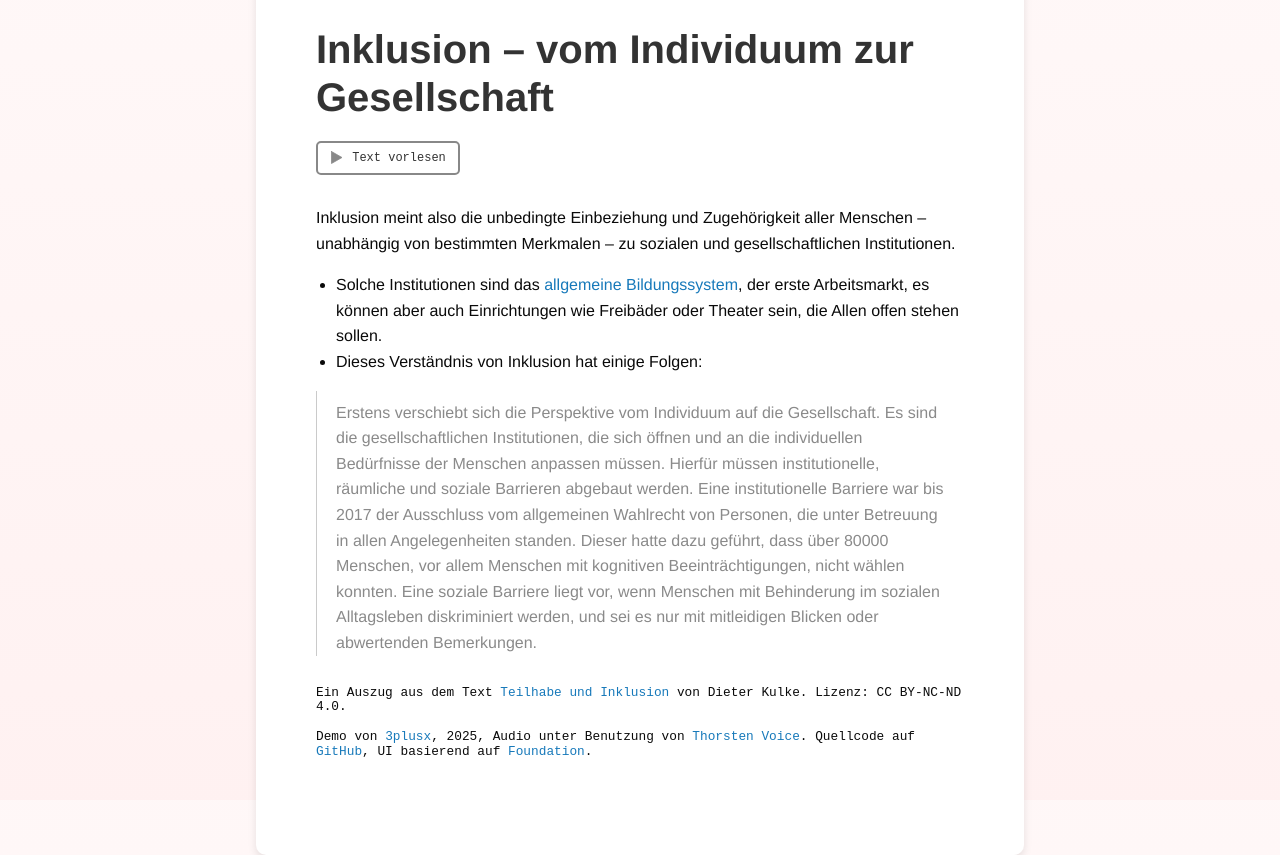
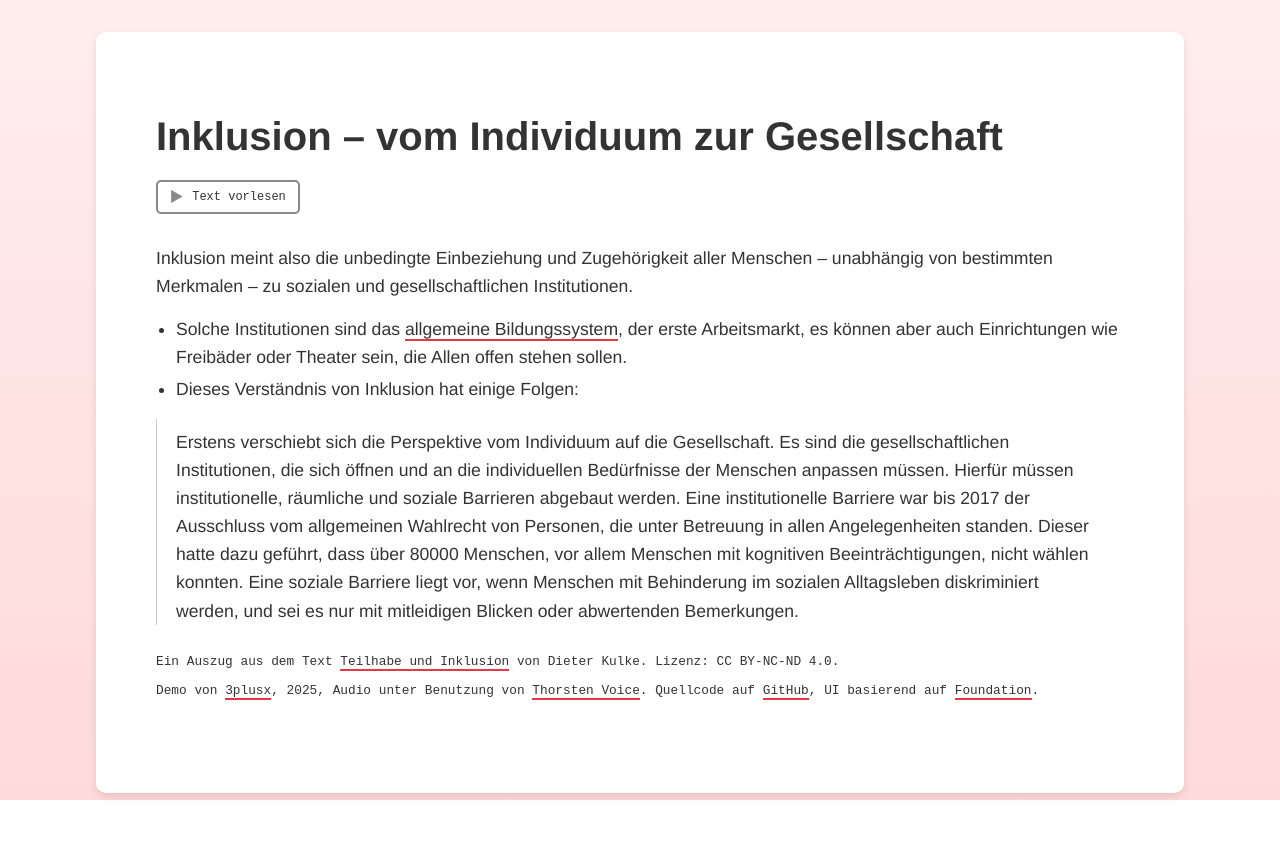
Before and after one commit to 3plusx/tts-demo, a plain HTML site: page index.html in a window 1280 px wide. After the commit the page ends 800 px from the top, so only its background shows below. Drawn offline with nearby package versions, Linux system fonts and the light colour scheme.

Commit message:
UI content load animation, better text content display

```diff
--- a/scss/reader.scss
+++ b/scss/reader.scss
@@ -80,7 +80,7 @@
   opacity: 1;
 }
 .readings.while_playing .segment {
-  opacity: 0.35;
+  opacity: 1;
 }
 .readings.while_playing .segment.current {
   background-color: #d0f0d0;
--- a/scss/styles.scss
+++ b/scss/styles.scss
@@ -5,7 +5,7 @@ body, html {
 }
 
 body {
-    background: linear-gradient(to bottom, rgba(255, 230, 230,0.3), rgb(255, 209, 209,0.3));
+    background: linear-gradient(to bottom, rgba(255, 230, 230,0.7), rgb(255, 209, 209,0.8));
     display: flex;
     justify-content: center;
     align-items: center;
@@ -33,16 +33,42 @@ h1 {
     margin-bottom: 20px;
 }
 
+p {
+    font-size: 1.1em;
+    line-height: 1.6;
+    color: #333;
+    margin-bottom: 15px;
+}
+ul li, blockquote, blockquote p {
+    font-size: 1.1em;
+    line-height: 1.6;
+    color: #333;
+    margin-bottom: 3px;
+}
 .small {
     font-family: 'Courier New', Courier, monospace;
     font-size: 0.8em;
     line-height: 1.12
 }
+a {
+    color: #e63946;
+    text-decoration: none;
+    border-bottom: 2px solid #e63946;
+}
+@media only screen and (max-width: 1500px) {
+
+    .grid-container {
+        width: 85%;
+        margin-top: 25px;
+    }
+
+}
+
 @media only screen and (max-width: 1200px) {
 
     .grid-container {
-        width: 70%;
-        margin-top: 15px;
+        width: 80%;
+        margin-top: 105px;
     }
 
 }
@@ -73,3 +99,68 @@ h1 {
         font-size: 1.8em;
     }
 }
+.grid-container {
+  animation-name:gridload;
+  animation-duration:1s;
+  animation-iteration-count:1;
+  animation-fill-mode:forwards;
+  animation-delay:.5s;
+  opacity:0;
+  transform:translateX(0) translateY(0) scale(.95);
+
+}
+
+h1, p, ul li, blockquote, blockquote p {
+  animation-name:textload;
+  animation-duration:2s;
+  animation-iteration-count:1;
+  animation-fill-mode:forwards;
+  animation-delay:0.5s;
+
+    opacity:1;
+    background: linear-gradient(to left, rgb(250, 182, 182), rgb(241, 73, 73));
+    -webkit-background-clip: text;
+    -webkit-text-fill-color: transparent;
+
+    /* Fallback für Firefox */
+     color: rgb(250, 182, 182);
+    background-clip: text;
+
+
+
+}
+
+
+@keyframes gridload {
+  from {
+    -webkit-transform:translateX(0) translateY(0) scale(.95);
+    transform:translateX(0) translateY(0) scale(.95);
+    opacity:0
+  }
+  to {
+    -webkit-transform:translateX(0) translateY(0) scale(1);
+    transform:translateX(0) translateY(0) scale(1);
+    opacity:1
+  }
+}
+@keyframes textload {
+  from {
+   opacity:0;
+    background: linear-gradient(to left, rgb(250, 182, 182), rgb(241, 73, 73));
+    -webkit-background-clip: text;
+    -webkit-text-fill-color: transparent;
+
+    /* Fallback für Firefox */
+     color: rgb(250, 182, 182);
+    background-clip: text;
+
+
+}
+  to {
+    opacity:1;
+    background: none;
+    color: #333;
+    -webkit-text-fill-color: #333;
+
+  }
+}
```
Also changed, not shown: css/app.css, 1 other file.
